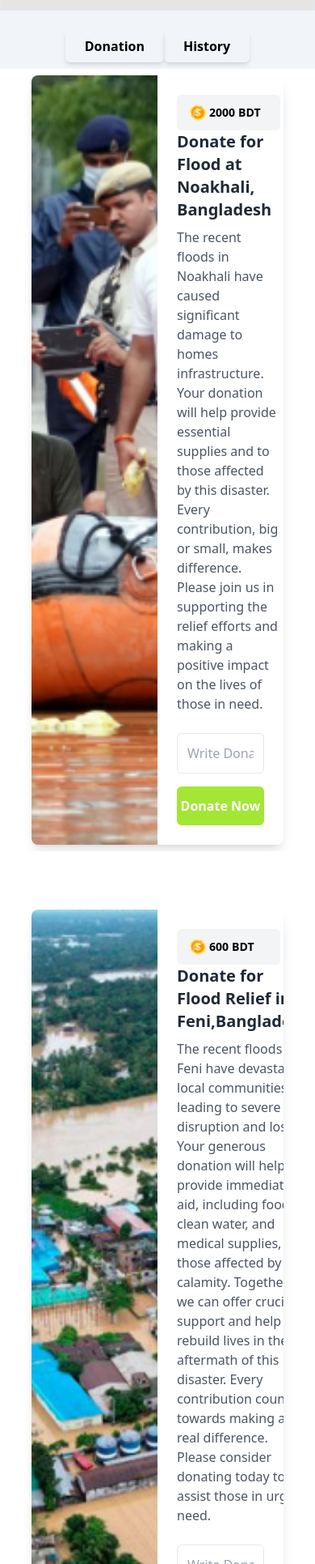
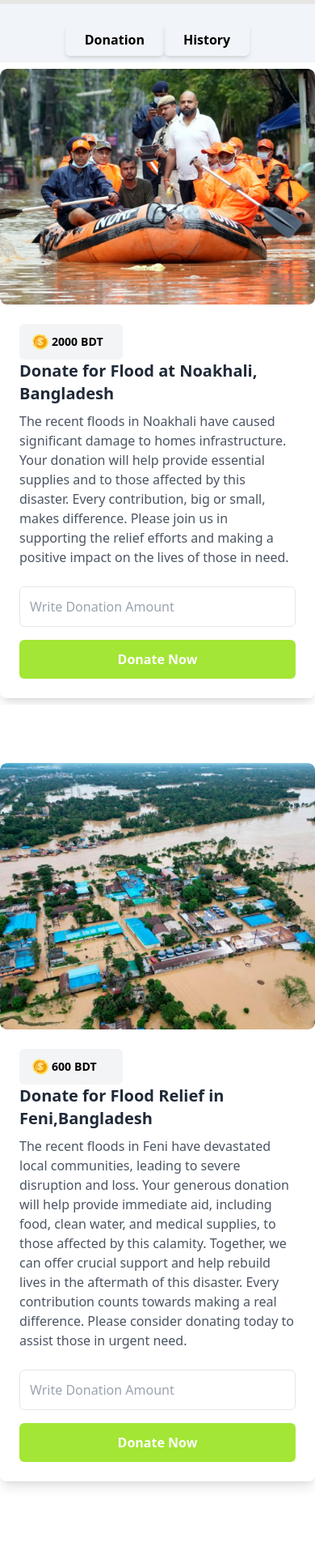
Before and after one commit to TRSiddique/asssignment5, a plain HTML site: page index.html in a window 390 px wide. Shown: the part 69-2000 px from the top of the page at 81% size. Drawn offline with nearby package versions, Linux system fonts and the light colour scheme.

Commit message:
responsive done

```diff
--- a/index.html
+++ b/index.html
@@ -14,7 +14,7 @@
 <nav class="bg-slate-100  sticky top-0 z-50">
 
     <!-- Blog Button -->
-    <div class=" py-4 mt-0 flex justify-between items-center px-16  border border-solid bg-stone-200">
+    <div class=" py-4 mt-0 flex justify-between items-center lg:px-16  border border-solid bg-stone-200">
     <div>
       <button class="bg-lime-400 text-black font-bold py-2 px-6 rounded-md shadow-md hover:bg-lime-500 transition-all">
        <a href="blog.html">Blog</a>
@@ -46,14 +46,14 @@
     <!-- section-01-->
     <section  class="bg-white py-2">
         <!-- Donation Section -->
-<div class="w-4/5 mx-auto bg-white shadow-lg rounded-lg overflow-hidden flex">
+    <div class="w-full flex-col lg:flex-row lg:w-4/5 mx-auto bg-white shadow-lg rounded-lg overflow-hidden flex ">
     <!-- Image Section -->
-    <div class="w-1/2">
+    <div class="lg:w-1/2">
         <img src="assets/noakhali.png" alt="Flood Relief Image" class="h-full w-full object-cover">
     </div>
 
     <!-- Donation Content -->
-    <div class="w-1/2 p-6 flex flex-col justify-between">
+    <div class="lg:w-1/2 p-6 flex flex-col justify-between">
         <!-- Donation Header -->
         <div class="flex justify-between items-start">
             <div>
@@ -89,14 +89,14 @@
 <!-- section-02 -->
 <section  class="bg-white py-2">
     <!-- Donation Section -->
-<div class="w-4/5 my-16 mx-auto bg-white shadow-lg rounded-lg overflow-hidden flex">
+<div class="w-full flex-col lg:flex-row lg:w-4/5 my-16 mx-auto bg-white shadow-lg rounded-lg overflow-hidden flex">
 <!-- Image Section -->
-<div class="w-1/2">
+<div class="lg:w-1/2">
     <img src="assets/feni.png" alt="Flood Relief Image" class="h-full w-full object-cover">
 </div>
 
 <!-- Donation Content -->
-<div class="w-1/2 p-6 flex flex-col justify-between">
+<div class="lg:w-1/2 p-6 flex flex-col justify-between">
     <!-- Donation Header -->
     <div class="flex justify-between items-start">
         <div>
@@ -132,14 +132,14 @@
 <!-- section-03 -->
 <section  class="bg-white py-2">
     <!-- Donation Section -->
-<div class="w-4/5 my-16 mx-auto bg-white shadow-lg rounded-lg overflow-hidden flex">
+<div class="w-full flex-col lg:flex-row lg:w-4/5 my-16 mx-auto bg-white shadow-lg rounded-lg overflow-hidden flex">
 <!-- Image Section -->
-<div class="w-1/2">
+<div class="lg:w-1/2">
     <img src="assets/quota-protest.png" alt="Flood Relief Image" class="h-full w-full object-cover">
 </div>
 
 <!-- Donation Content -->
-<div class="w-1/2 p-6 flex flex-col justify-between">
+<div class="lg:w-1/2 p-6 flex flex-col justify-between">
     <!-- Donation Header -->
     <div class="flex justify-between items-start">
         <div>
```
